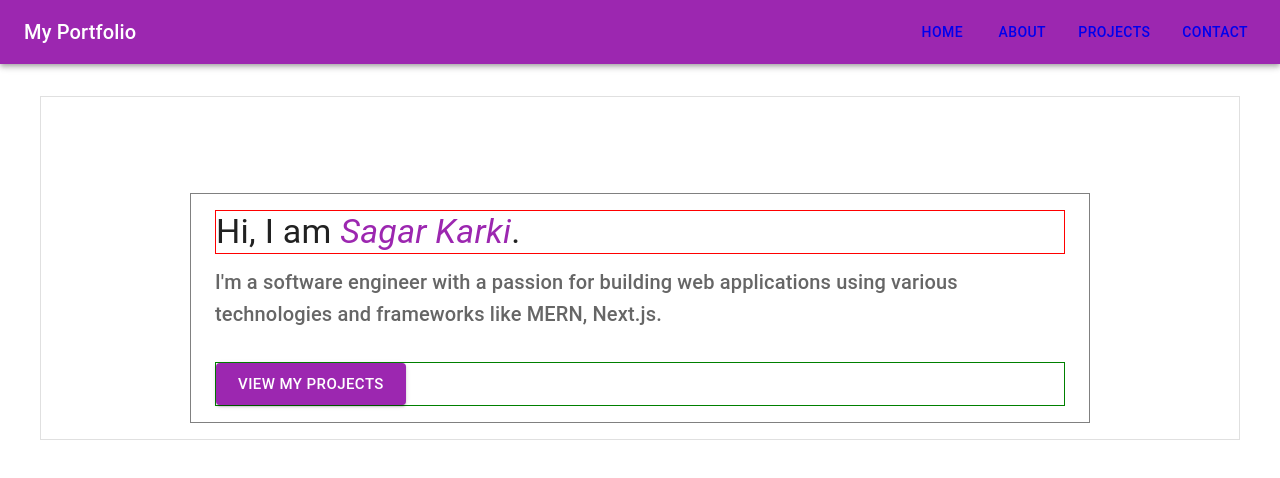
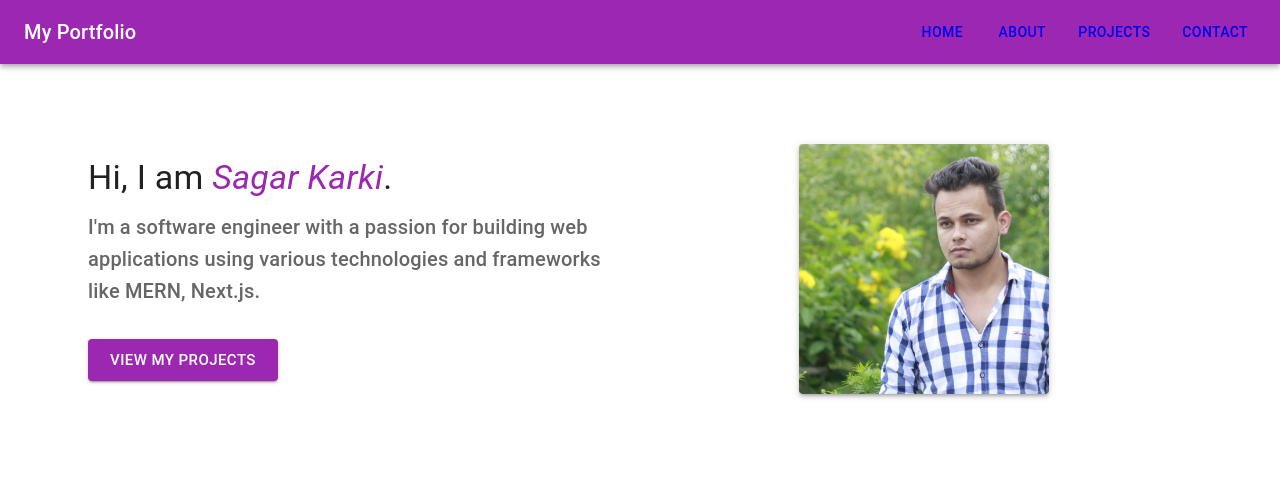
Before and after one commit to SWAGGERKARKI/my-portfolio, a Next.js app: page / in a window 1280 px wide. Shown: the top 478 px of the page. Built offline with nearby package versions, Linux system fonts and the light colour scheme.

Commit message:
solved grid depcricated issue

```diff
--- a/src/app/layout.js
+++ b/src/app/layout.js
@@ -30,7 +30,7 @@ export default function RootLayout({ children }) {
       <body>
         <CssBaseline />
         <Navbar />
-        <Container sx={{ mt: 4, border: 1, borderColor: "grey.300", p: 2 }}>
+        <Container sx={{ mt: 4, p: 2 }}>
           {children}
         </Container>
       </body>
--- a/src/app/page.js
+++ b/src/app/page.js
@@ -1,12 +1,13 @@
-'use client'
+'use client';
 // This is a client component, for interactivity and denotes that it will be rendered on the client side.
 
 // import Image from "next/image";
 // import styles from "./page.module.css";
 
-import { Button, Typography } from "@mui/material";
-import { Box, Container } from "@mui/system";
+import { Avatar, Button, Typography } from "@mui/material";
+import { Box, Container, Grid } from "@mui/system";
 import Link from "next/link";
+import profilePicture from '../../public/profile.png';
 
 export default function Home() {
   // return (
@@ -101,8 +102,12 @@ export default function Home() {
   // );
 
   return (
-    <Container maxWidth="md" sx={{ border: "1px solid grey", p: 2, mt: 10 }}>
-      <Typography variant="h4" sx={{ border: "1px solid red"}} gutterBottom>
+    <Container maxWidth="lg" sx={{ mt: 4 }}>
+      <Grid container alignItems="center" justifyContent={'center'} spacing={4}>
+
+        {/* left column: text */}
+        <Grid size={{ xs: 12, md: 6}} >
+          <Typography variant="h4"  gutterBottom>
             Hi, I am <span style={{ color: "#9C27B0" }}><i>Sagar Karki</i></span>.
           </Typography>
 
@@ -110,13 +115,27 @@ export default function Home() {
             I'm a software engineer with a passion for building web applications using various technologies and frameworks like MERN, Next.js.
           </Typography>
 
-      <Box sx={{ border: "1px solid green", mt: 4}}>
+          <Box sx={{ mt: 4}}>
             <Link href={'/projects'} passHref>
               <Button variant="contained" size="large" sx={{ bgcolor: "#9C27B0" }}>
                 View My Projects
               </Button>
             </Link>
           </Box>
+        </Grid>
+
+        {/* right column: profile picture */}
+        <Grid size={{ xs: 12, md: 6 }} textAlign={"center"}>
+          <Avatar
+            variant="rounded"
+            alt="Sagar Karki"
+            src="/profile-picture.jpeg"
+            sx={{ width: 250, height: 250, margin: '0 auto', boxShadow: 3 }}
+          />
+        </Grid>
+
+      </Grid>
+
     </Container>
   );
 }
```
Also changed, not shown: public/profile-picture.jpeg (added). Lines whose indentation alone changed are shown as unchanged.
